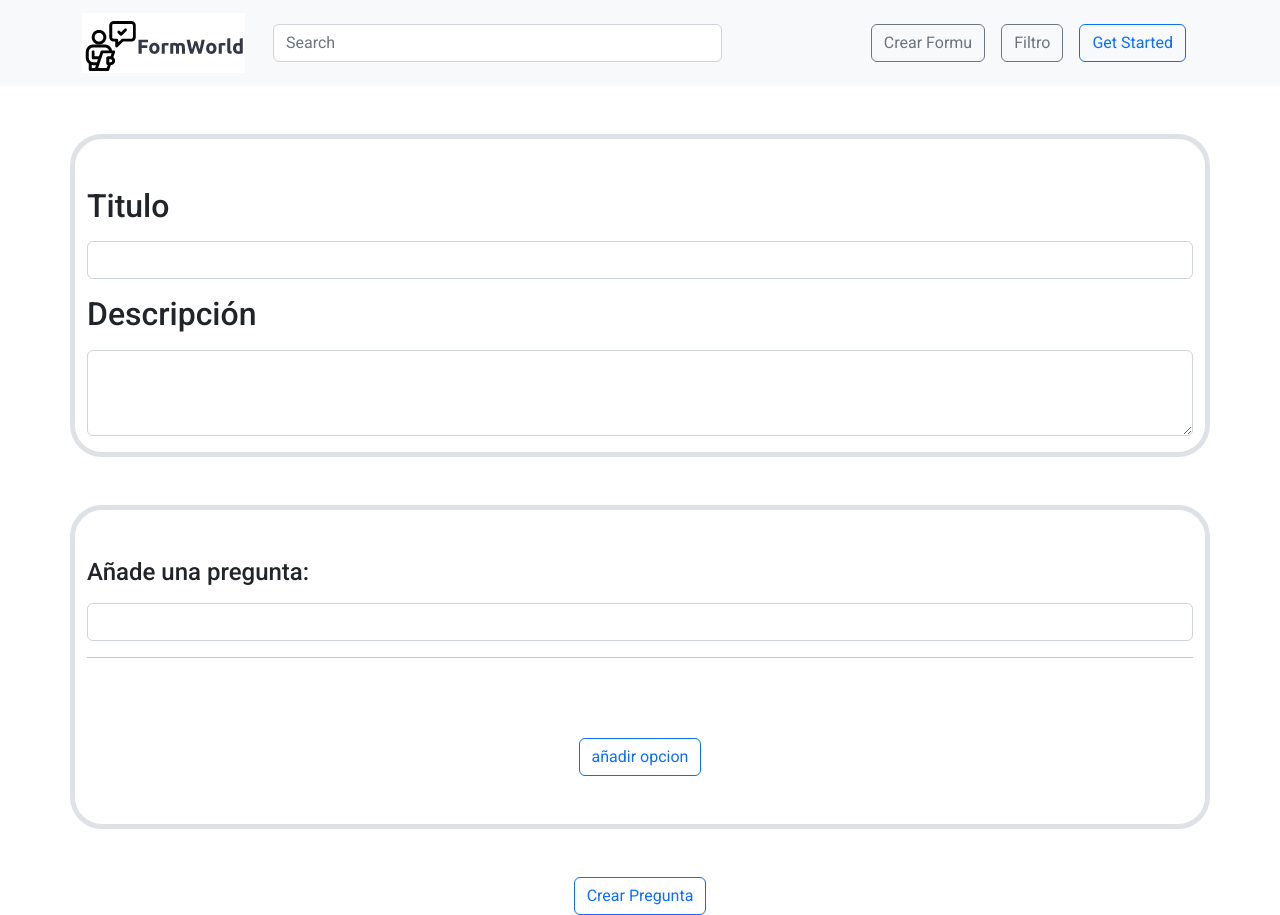
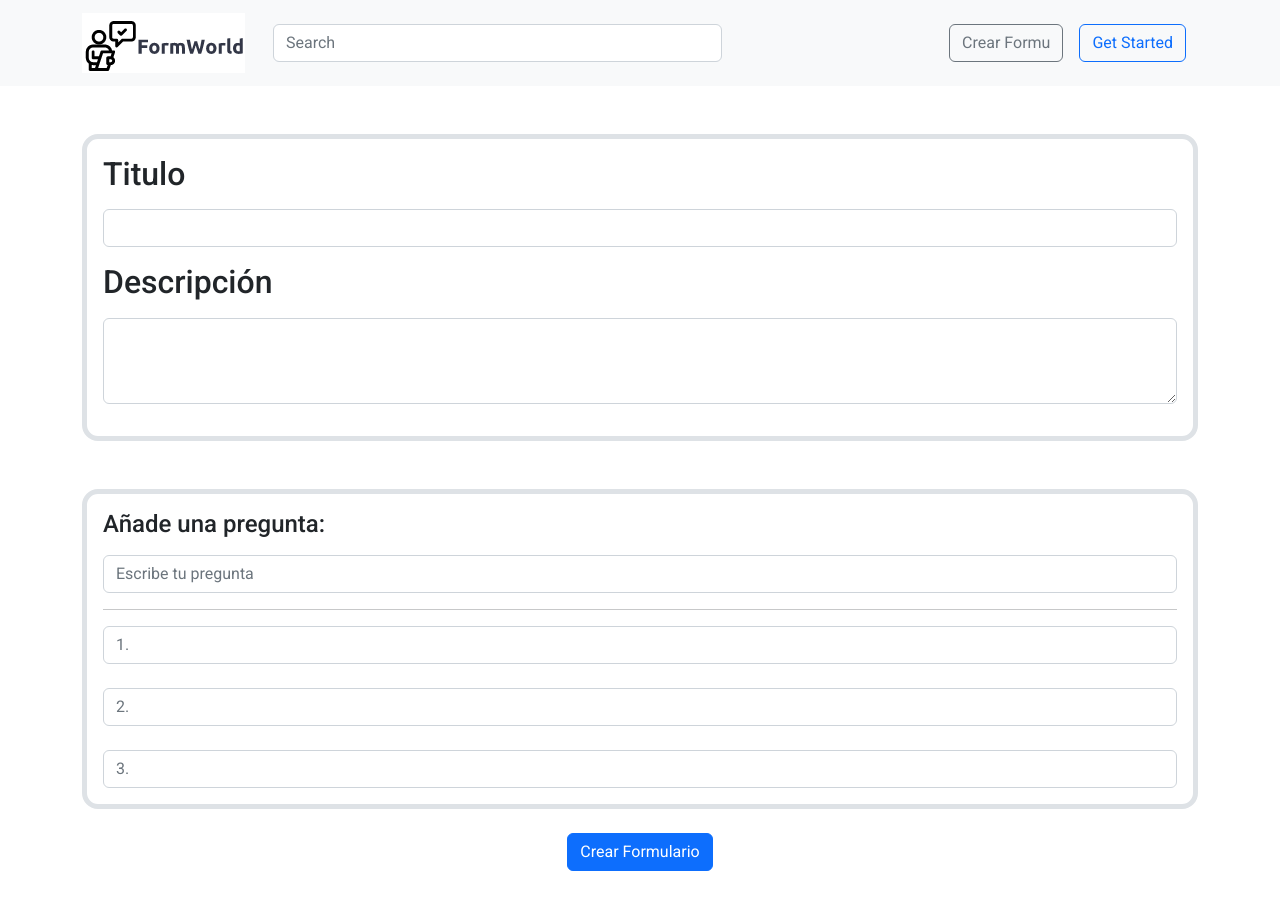
Before and after one commit to avalonxii/T2_HG_SERVIDOR_FORMUWORLD, a React (Vite) app: page / in a window 1280 px wide. Built offline with nearby package versions, Linux system fonts and the light colour scheme; a web font is replaced by a local one.

Commit message:
version simple pero funcional

```diff
--- a/src/components/formulario/CabeceraFormu.jsx
+++ b/src/components/formulario/CabeceraFormu.jsx
@@ -1,22 +1,23 @@
-import React from 'react'
+import React from "react";
 import Container from "react-bootstrap/Container";
 import Form from "react-bootstrap/Form";
-import Button from "react-bootstrap/Button"
-
 
 export default function CabeceraFormu() {
   return (
-    <Container className="border border-5 rounded-5 mt-5">
-      <Form className="mt-5">
+    <Container className="border border-5 rounded-4 mt-5 p-3">
       <Form.Group className="mb-3" controlId="exampleForm.ControlInput1">
-          <Form.Label> <h2>Titulo</h2> </Form.Label>
+        <Form.Label>
+          {" "}
+          <h2>Titulo</h2>{" "}
+        </Form.Label>
         <Form.Control type="text" />
       </Form.Group>
       <Form.Group className="mb-3" controlId="exampleForm.ControlTextarea1">
-          <Form.Label><h2>Descripción</h2></Form.Label>
+        <Form.Label>
+          <h2>Descripción</h2>
+        </Form.Label>
         <Form.Control as="textarea" rows={3} />
       </Form.Group>
-      </Form>
     </Container>
-  )
+  );
 }
--- a/src/components/formulario/CrearPreguntas.jsx
+++ /dev/null
@@ -1,34 +0,0 @@
-import Container from "react-bootstrap/Container";
-import Button from "react-bootstrap/Button";
-import Preguntas from "./Preguntas";
-import { useState } from "react";
-
-export default function CrearPreguntas() {
-  const [numeroPreguntas, setnumeroPreguntas] = useState([]);
-
-  const handlerClickCreateFormu = () => {
-    setnumeroPreguntas([...numeroPreguntas, <Preguntas />]);
-  };
-
-  return (
-    <>
-      {numeroPreguntas.map((pregunta) => pregunta)}
-
-      <Preguntas />
-
-      <Container className="d-flex justify-content-center pt-5">
-        <Button
-          as="input"
-          type="submit"
-          value="Crear Pregunta"
-          variant="outline-primary"
-          id="enviar"
-          style={{
-            display: `${numeroPreguntas.length < 3 ? "block" : "none"}`,
-          }}
-          onClick={handlerClickCreateFormu}
-        />
-      </Container>
-    </>
-  );
-}
--- a/src/components/formulario/Fomulario.jsx
+++ b/src/components/formulario/Fomulario.jsx
@@ -1,13 +1,31 @@
+import Container from "react-bootstrap/Container";
+import Form from "react-bootstrap/Form";
 
 import CabeceraFormu from "./CabeceraFormu";
-import CrearPreguntas from './CrearPreguntas'
+import Pregunta from "./Pregunta";
+import Button from "react-bootstrap/Button";
 
 function Agregar() {
   return (
-    <>
-      <CabeceraFormu />
-      <CrearPreguntas />
-    </>
+    <Container>
+      <Form className="mt-5">
+        <button
+          type="submit"
+          disabled
+          className="none"
+          aria-hidden="true"
+        ></button>{/* para deshabilitar el envio con enter */}
+
+        <CabeceraFormu />
+
+        <Pregunta />
+
+        <Container className="mt-4 mb-4 d-flex justify-content-center">
+          <Button>Crear Formulario</Button>
+        </Container>
+
+      </Form>
+    </Container>
   );
 }
 
--- /dev/null
+++ b/src/components/formulario/Pregunta.jsx
@@ -0,0 +1,37 @@
+import Opcion from "./Opcion";
+import Form from "react-bootstrap/Form";
+import Container from "react-bootstrap/Container";
+import { useState } from "react";
+import InputGroup from "react-bootstrap/InputGroup";
+
+export default function Preguntas() {
+  const [numeroOpciones, setnumeroOpciones] = useState([]);
+
+  const handlerClickCreateOption = () => {
+    setnumeroOpciones([...numeroOpciones, <Opcion />]);
+  };
+
+  return (
+    <Container className="border border-5 rounded-4 mt-5 p-3" id="container">
+      <Form.Group
+        className="mb-3 w-100"
+        controlId="exampleForm.ControlTextarea1"
+      >
+        <Form.Label>
+          <h4>Añade una pregunta: </h4>
+        </Form.Label>
+        <Form.Control type="text" placeholder="Escribe tu pregunta" />
+        <hr />
+      </Form.Group>
+
+      {/* <InputGroup className="mb-4"> */}
+        <Form.Control type="text" className="mb-4" placeholder="1." />
+
+        <Form.Control type="text" className="mb-4" placeholder="2." />
+
+        <Form.Control type="text" placeholder="3." />
+      {/* </InputGroup> */}
+
+    </Container>
+  );
+}
--- a/src/components/formulario/Preguntas.jsx
+++ /dev/null
@@ -1,49 +0,0 @@
-import Opcion from "./Opcion";
-import Form from "react-bootstrap/Form";
-import Container from "react-bootstrap/Container";
-import Button from "react-bootstrap/Button";
-import { useState } from "react";
-
-export default function Preguntas() {
-
-   const [numeroOpciones, setnumeroOpciones] = useState([]);
-
-  const handlerClickCreateOption = () => {
-    setnumeroOpciones([...numeroOpciones, <Opcion />]);
-  };
-
-
-
-  return (
-    <Container className="border border-5 rounded-5 mt-5 pb-5" id="container">
-      <Form className="mt-5 d-flex justify-content-center">
-        <Form.Group
-          className="mb-3 w-100"
-          controlId="exampleForm.ControlTextarea1"
-        >
-          <Form.Label>
-            <h4>Añade una pregunta: </h4>
-          </Form.Label>
-          <Form.Control type="text" />
-          <hr />
-        </Form.Group>
-      </Form>
-
-      <Container>{numeroOpciones.map((opcion) => opcion)}</Container>
-
-      <Container className="d-flex justify-content-center mt-5">
-        <Button
-          as="input"
-          type="submit"
-          value="añadir opcion"
-          variant="outline-primary"
-          id="enviar"
-          style={{
-            display: `${numeroOpciones.length < 6 ? "block" : "none"}`,
-          }}
-          onClick={handlerClickCreateOption}
-        />
-      </Container>
-    </Container>
-  );
-}
--- a/src/components/header/Navegacion.jsx
+++ b/src/components/header/Navegacion.jsx
@@ -20,9 +20,7 @@ function NavScrollExample() {
               <Button href="#" variant="outline-secondary" className="sm-auto">
                 Crear Formu
               </Button>
-              <Button href="#" variant="outline-secondary">
-                Filtro
-              </Button>
+
               <Button href="#" variant="outline-primary">
                 Get Started
               </Button>
--- a/src/index.css
+++ b/src/index.css
@@ -8,3 +8,7 @@ body {
     padding: 0;
     box-sizing: border-box;
 }
+
+.none{
+  display: none;
+}
```
Also changed, not shown: src/components/formulario/crearFormulario.jsx (deleted, +0 -49 lines). Lines whose indentation alone changed are shown as unchanged.
